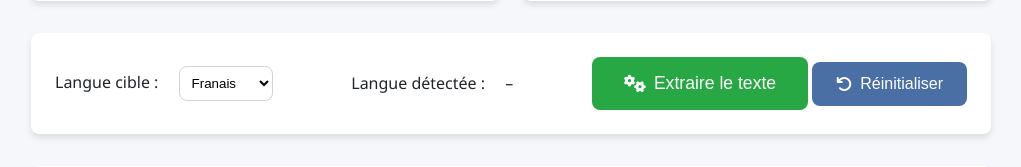
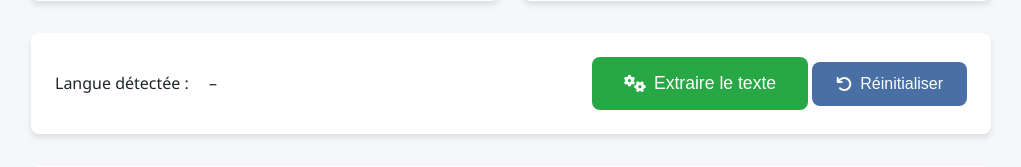
Before and after one commit to Keming956/OCR-images-PDFs, a FastAPI app: page / in a window 1280 px wide. Shown: the part 650-817 px from the top of the page, without its empty margins (129-1150 px from the left). Run offline with FastAPI, Linux system fonts and the light colour scheme.

Commit message:
supprimer bouton langue index.html

```diff
--- a/templates/index.html
+++ b/templates/index.html
@@ -43,16 +43,6 @@
         </section>
 
         <section class="options-section" aria-label="Options de traitement">
-            <div class="option">
-                <label for="language">Langue cible :</label>
-                <select id="language" name="language">
-                    <option value="fra">Franais</option>
-                    <option value="eng">Anglais</option>
-                    <option value="spa">Espagnol</option>
-                    <option value="deu">Allemand</option>
-                    <option value="ita">Italien</option>
-                </select>
-            </div>
             <div class="option">
                 <label>Langue détectée :</label>
                 <span id="detectedLang" class="lang-indicator">&ndash;</span>
```
